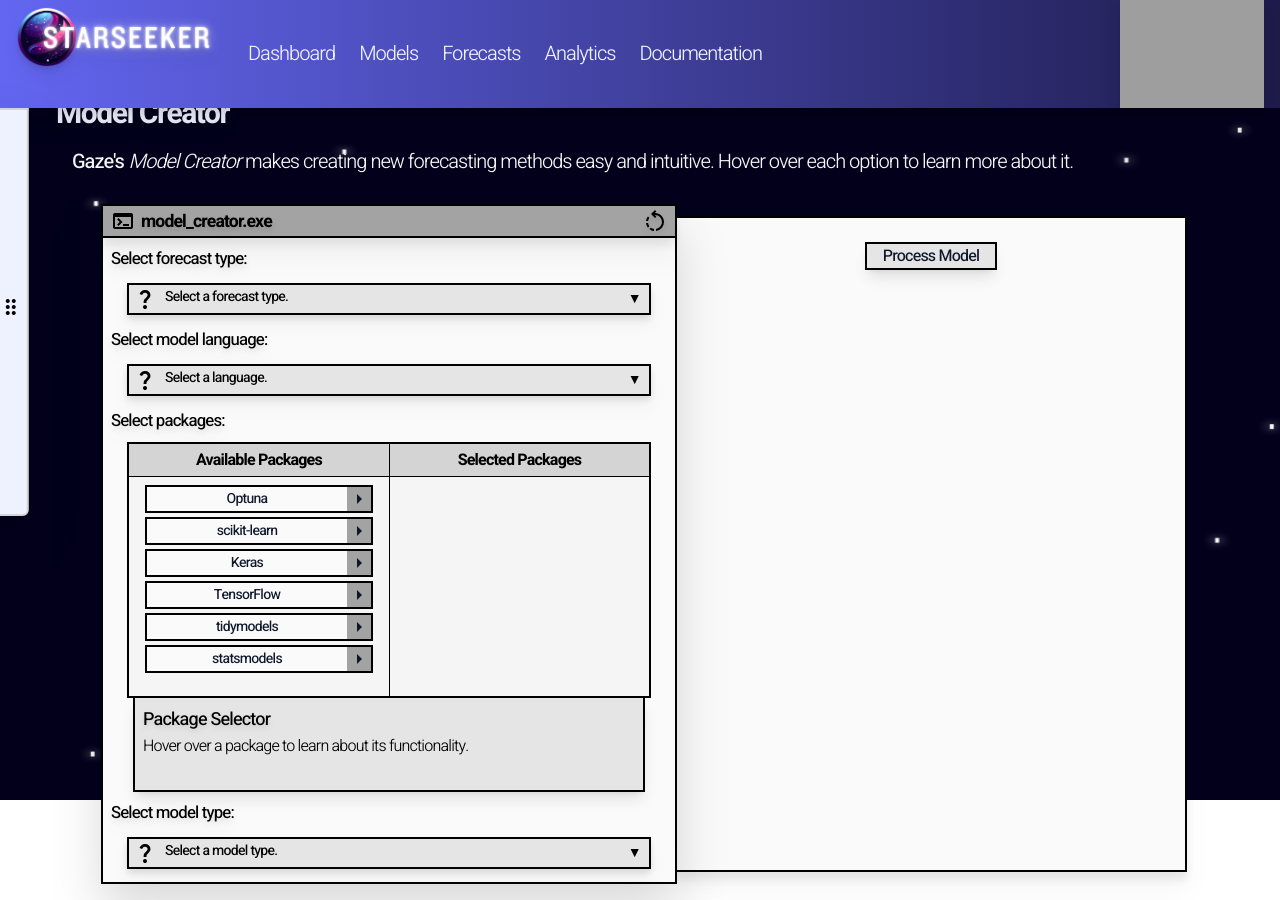
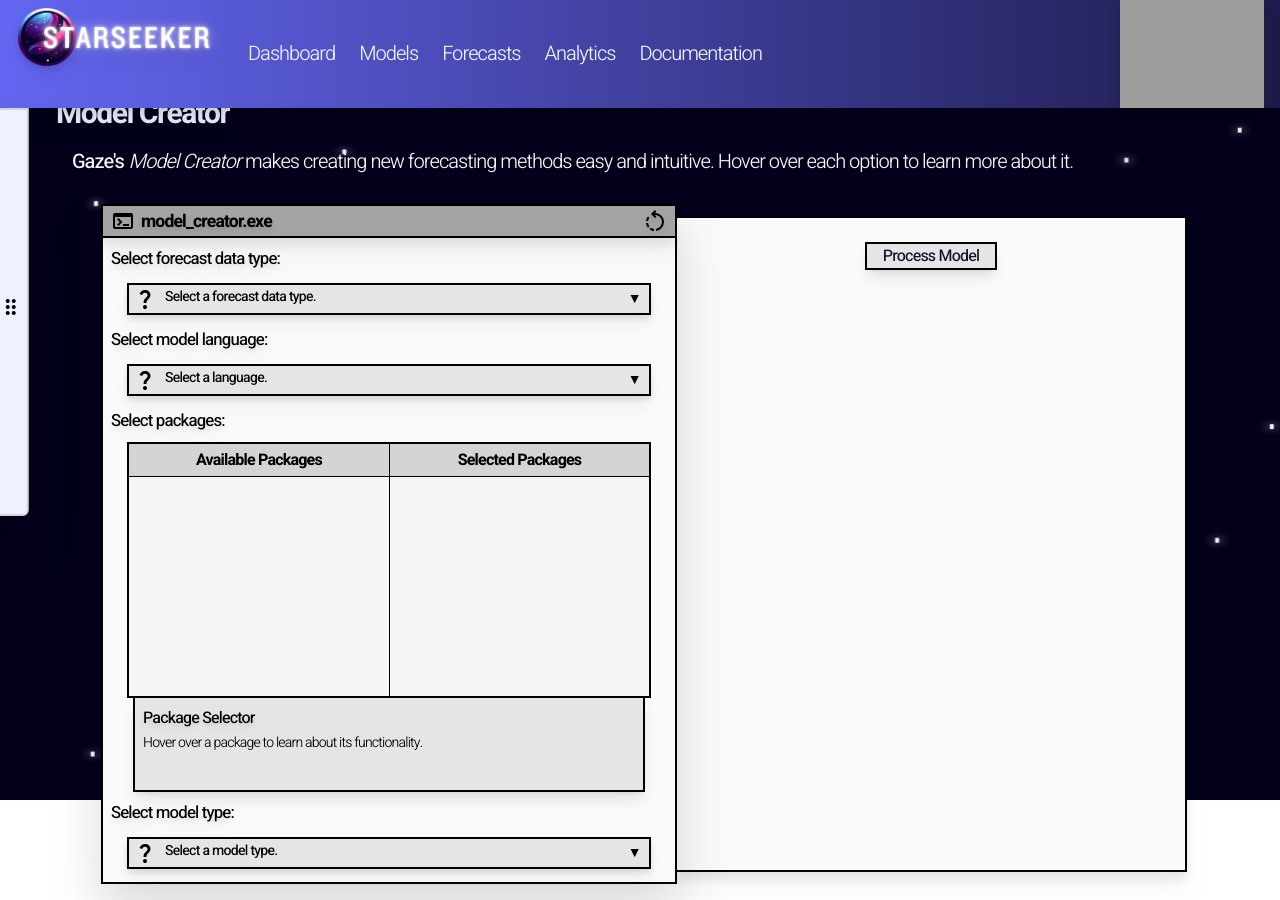
Before and after one commit to heidaraliy/starseeker, a React (Vite) app in the folder frontend/: page /prod/gaze/usage in a window 1280 px wide. Built offline with nearby package versions, Linux system fonts and the light colour scheme; grey boxes are pictures that could not be loaded; a web font is replaced by a local one.

Commit message:
progress on conditional rendering of packages in the model creator

```diff
--- a/frontend/src/components/ModelCreatorWidget.tsx
+++ b/frontend/src/components/ModelCreatorWidget.tsx
@@ -10,6 +10,7 @@ import {
   programmingLanguageOptions,
   languageToIcon,
 } from '../consts/languageTypes';
+import languagePackageMap from '../consts/languagePackageMap';
 import { getTooltipMessage } from '../utils/getTooltipMessage';
 import axios from 'axios';
 
@@ -17,11 +18,19 @@ const ModelCreatorWidget: React.FC = () => {
   //set key for packageSelectorKey so we can refresh it to default when a user clicks the refresh button
   const [packageSelectorKey, setPackageSelectorKey] = useState(0);
 
+  //conditional rendering logic
+  const getPackagesByLanguage = (selectedLanguage) => {
+    return languagePackageMap[selectedLanguage] || [];
+  };
+
+  const getModelsByPackage = (selectedPackage) => {};
+
   //programming language selection consts, states, and handling
   const [selectedLanguage, setSelectedLanguage] = useState<string | null>('');
 
   const handleLanguageSelect = (language: string) => {
     setSelectedLanguage(language);
+    const availablePackages = getPackagesByLanguage(language);
   };
 
   //forecast type selection consts, states, and handling
@@ -50,8 +59,8 @@ const ModelCreatorWidget: React.FC = () => {
   const handleProcessModel = async () => {
     try {
       const dataToSend = {
-        forecastType: selectedLanguage,
-        language: selectedForecast,
+        forecastType: selectedForecast,
+        language: selectedLanguage,
         selectedModel: selectedModel,
       };
 
@@ -91,14 +100,14 @@ const ModelCreatorWidget: React.FC = () => {
             </Tooltip>
           </div>
           <div className="tracking-tighter font-heebo text-[1.05rem] drop-shadow-lg m-2">
-            Select forecast type:
+            Select forecast data type:
           </div>
           <ModelCreatorDropdown
             iconPlaceholder={google_question_mark}
             iconImage={forecastToIcon[selectedForecast] || google_question_mark}
             options={forecastTypeOptions}
             onSelect={handleForecastSelect}
-            placeholder="Select a forecast type."
+            placeholder="Select a forecast data type."
             currentSelection={selectedForecast || ''}
             tooltipType="forecastType"
             getTooltipMessage={getTooltipMessage}
@@ -119,7 +128,10 @@ const ModelCreatorWidget: React.FC = () => {
           <div className="tracking-tighter font-heebo text-[1.05rem] drop-shadow-lg m-2">
             Select packages:
           </div>
-          <PackageSelector key={packageSelectorKey} />
+          <PackageSelector
+            key={packageSelectorKey}
+            selectedLanguage={selectedLanguage}
+          />
           <div className="tracking-tighter font-heebo text-[1.05rem] drop-shadow-lg m-2">
             Select model type:
           </div>
--- a/frontend/src/components/PackageSelector.tsx
+++ b/frontend/src/components/PackageSelector.tsx
@@ -1,17 +1,21 @@
-import { useState } from 'react';
+import { useState, useEffect } from 'react';
 import Tooltip from './Tooltip';
+import languagePackageMap from '../consts/languagePackageMap';
 import { packageTooltips, placeholderText } from '../consts/packageTooltips';
 
-const PackageSelector = () => {
-  const [availablePackages, setAvailablePackages] = useState([
-    'Optuna',
-    'scikit-learn',
-    'Keras',
-    'TensorFlow',
-    'tidymodels',
-    'statsmodels',
-  ]);
+const PackageSelector = ({ selectedLanguage }) => {
+  const [availablePackages, setAvailablePackages] = useState([]);
   const [selectedPackages, setSelectedPackages] = useState([]);
+
+  useEffect(() => {
+    // Set the available packages based on the selected language
+    if (selectedLanguage && languagePackageMap[selectedLanguage]) {
+      setAvailablePackages(languagePackageMap[selectedLanguage]);
+    } else {
+      // If no language is selected or it doesn't exist in the map, set an empty array or a default list
+      setAvailablePackages([]);
+    }
+  }, [selectedLanguage]);
 
   const [hoveredPackage, setHoveredPackage] = useState({
     name: '',
@@ -97,20 +101,20 @@ const PackageSelector = () => {
         {hoveredPackage.name ? (
           <Tooltip message={hoveredPackage.description} position="dropdown">
             <div>
-              <span className="flex text-lg drop-shadow-md">
+              <span className="flex text-base drop-shadow-md">
                 {hoveredPackage.name}
               </span>
-              <span className="font-light text-base">
+              <span className="font-light text-sm">
                 {hoveredPackage.description}
               </span>
             </div>
           </Tooltip>
         ) : (
           <div>
-            <span className="flex text-lg drop-shadow-md">
+            <span className="flex text-base drop-shadow-md">
               Package Selector
             </span>
-            <span className="font-light text-base">{placeholderText}</span>
+            <span className="font-light text-sm">{placeholderText}</span>
           </div>
         )}
       </div>
--- a/frontend/src/consts/languagePackageMap.ts
+++ b/frontend/src/consts/languagePackageMap.ts
@@ -2,26 +2,32 @@ const languagePackageMap = {
   Python: [
     'statsmodels',
     'scikit-learn',
-    'TensorFlow',
-    'Prophet',
+    'TensorFlow (Python)',
+    'Prophet (Python)',
     'PyCaret',
     'XGBoost',
     'LightGBM',
-    'Catboost',
+    'Catboost (Python)',
+    'Hyperopt',
+    'Optuna',
+    'Spearmint',
+    'Ray Tune',
   ],
   R: [
     'stats',
     'forecast',
     'XGBoost',
-    'Catboost',
+    'Catboost (R)',
     'fastAdaboost',
     'randomForest',
     'rpart',
-    'Prophet',
+    'Prophet (R)',
     'GPfit',
-    'TensorFlow',
+    'TensorFlow (R)',
     'VARS',
     'e1071',
+    'tidyverse',
+    'caret',
   ],
 };
 
--- a/frontend/src/consts/languageTypes.ts
+++ b/frontend/src/consts/languageTypes.ts
@@ -1,7 +1,7 @@
 import python_logo from '../assets/python_logo.svg';
 import r_logo from '../assets/r_logo.svg';
 
-export const programmingLanguageOptions = ['Python', 'R'];
+export const programmingLanguageOptions = ['Python'];
 
 export const languageToIcon = {
   Python: python_logo,
--- a/frontend/src/consts/packageTooltips.ts
+++ b/frontend/src/consts/packageTooltips.ts
@@ -5,12 +5,28 @@ export const packageTooltips = {
     'A versatile library for machine learning and data mining that provides simple and efficient tools for data analysis and modeling.',
   Keras:
     'A high-level neural networks API designed for human beings, not machines, promoting quick experimentation with deep learning.',
-  TensorFlow:
+  'TensorFlow (Python)':
     'An end-to-end open-source platform for machine learning that enables researchers to experiment and deploy AI models with ease.',
   tidymodels:
     'A collection of packages for modeling and machine learning that share underlying design principles, grammar, and data structures.',
   statsmodels:
     'A comprehensive Python module that allows users to explore data, estimate statistical models, and perform statistical tests with a wide array of functions.',
+  'Prophet (Python)':
+    'A forecasting tool designed for business metrics, capable of capturing seasonalities in data with multiple seasonality periods and holiday effects.',
+  PyCaret:
+    'A low-code machine learning library in Python that aims to reduce the hypothesis-to-insights cycle time in a ML experiment with a variety of models and preprocessing techniques.',
+  XGBoost:
+    'An optimized distributed gradient boosting library designed to be highly efficient, flexible, and portable, often used in winning Kaggle competitions.',
+  LightGBM:
+    'A fast, distributed, high-performance gradient boosting framework based on decision tree algorithms, used for ranking, classification, and many other machine learning tasks.',
+  'Catboost (Python)':
+    'An open-source gradient boosting on decision trees library with categorical features support out of the box, for fast and accurate analysis.',
+  Hyperopt:
+    'A Python library for serial and parallel optimization over awkward search spaces, which uses Bayesian optimization for hyperparameter tuning.',
+  Spearmint:
+    'An optimization platform that uses Bayesian modeling and the GPflow library for efficient and accurate prediction of objective functions.',
+  'Ray Tune':
+    'A scalable framework for model training and hyperparameter tuning, with a focus on enabling easy experimentation and efficient scaling up to large computational clusters.',
 };
 
 export const placeholderText =
```
Also changed, not shown: frontend/src/components/DashboardCard.tsx (+8 -3 lines), frontend/src/consts/modelTypeTooltips.tsx (+3 -19 lines).
